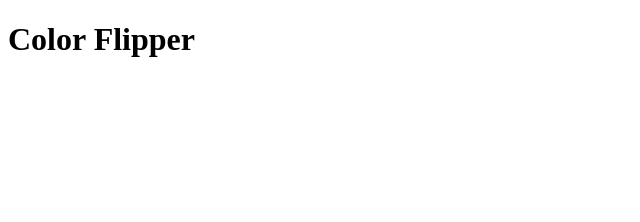
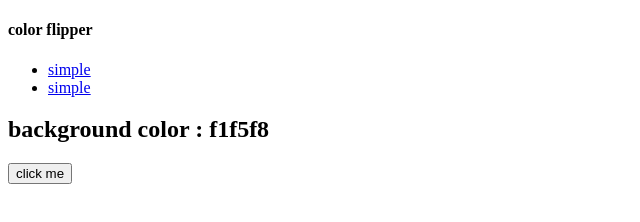
Before and after one commit to anettta/colorful-flipper-project, a plain HTML site: page index.html in a window 1280 px wide. Shown: the whole page, without its empty margins (0-640 px from the left). Drawn offline with Linux system fonts and the light colour scheme.

Commit message:
in progress

```diff
--- a/app.js
+++ b/app.js
@@ -0,0 +1,17 @@
+const colors = ["green", "red", "rgba(133, 122, 200)",
+"#f15025"];
+
+const btn = document.getElementById("btn");
+const color = document.querySelector(".color");
+
+btn.addEventListener("click", function () {
+    // get random number between 0 - 3 colors
+    const randomNumber = 2;
+    document.body.style.backgroundColor = colors[randomNumber];
+    color.textContent = colors[randomNumber];
+
+});
+
+function getRandomNumber() {
+    return Math.random();
+}
--- a/index.html
+++ b/index.html
@@ -10,7 +10,32 @@
 
     </head>
     <body>
-        <h1>Color Flipper</h1>
+
+<nav>
+    <div class="nav-center">
+        <h4>color flipper</h4>
+        <ul class="nav-links">
+            <li>
+                <a href="index.html">simple</a>
+            </li>
+            <li>
+                <a href="hex.html">simple</a>
+            </li>
+        </ul>
+    </div>
+</nav>
+
+<mail>
+    <div class="container">
+        <h2>background color : <span class="color">
+            f1f5f8
+        </span></h2>
+        <button class="btn btn-hero" id="btn">click me</button>
+    </div>
+</mail>
+
+
+
         <!-- javascript -->
         <script src = "app.js"></script>
     </body>
```
